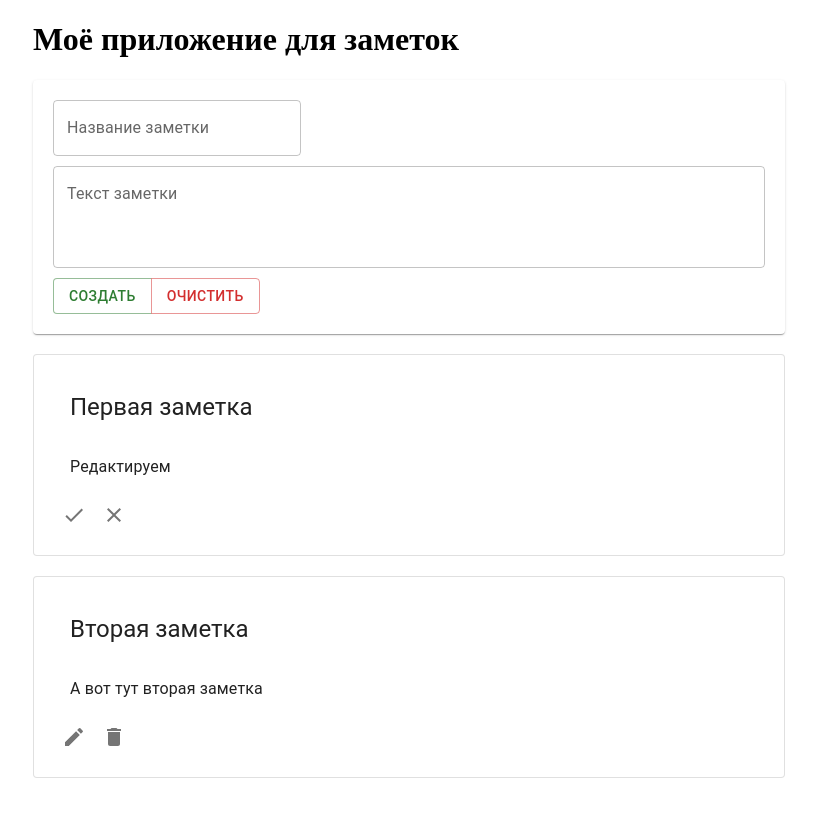
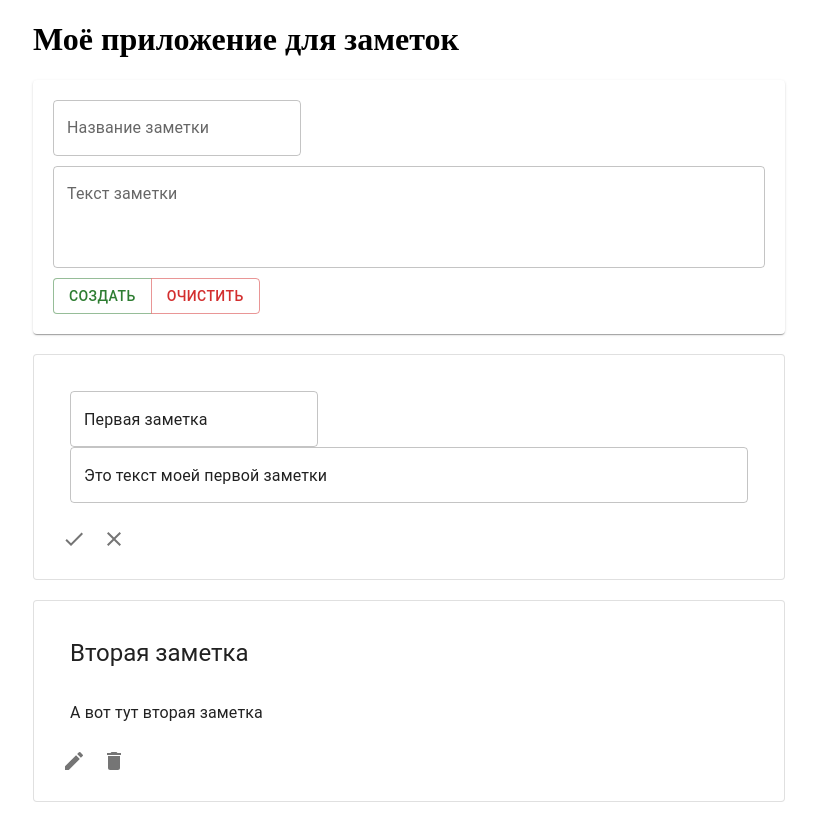
Before and after one commit to VagSer/note-app, a React (Vite) app: page / in a window 1280 px wide. Both pictures are taken after a click on the button 305 px from the left and 515 px from the top of the page. Shown: the whole page, without its empty margins (231-1048 px from the left). Before the commit the page ends 800 px from the top, so only its background shows below. Built offline with nearby package versions, Linux system fonts and the light colour scheme.

Commit message:
Добавление, удаление и редактирование

```diff
--- a/src/components/NewNote.tsx
+++ b/src/components/NewNote.tsx
@@ -36,6 +36,7 @@ export default function NewNote() {
             </Button>
             <Button
                 color="error"
+                onClick={() => setNewNote({id: null, title: '', body: '', tags: []})}
             >
                 Очистить
             </Button>
--- a/src/components/NoteItem.tsx
+++ b/src/components/NoteItem.tsx
@@ -1,16 +1,50 @@
-import { Card, CardContent, CardHeader, IconButton, ButtonGroup, Typography } from "@mui/material"
+import { Card, CardContent, CardHeader, IconButton, ButtonGroup, Typography, TextField } from "@mui/material"
 import DeleteIcon from '@mui/icons-material/Delete'
 import EditIcon from '@mui/icons-material/Edit'
 import ClearIcon from '@mui/icons-material/Clear'
 import CheckIcon from '@mui/icons-material/Check'
 import { INote } from "./NoteList"
 import { useState } from "react"
+import { useAppDispatch } from "../hook"
+import { editNote, removeNote} from "../store/noteSlice"
 
 export default function NoteItem({...props}: INote) {
+    const dispatch = useAppDispatch()
     const [isEditable, setIsEditable] = useState(false)
+    const [currentNote, setCurrentNote] = useState({...props})
 
     return (
-        !isEditable?
+        isEditable?
+        <Card variant="outlined" sx={{margin: '20px auto', padding: '20px'}}>
+        <CardContent>
+            <TextField
+                value={currentNote.title}
+                onChange={(event) => setCurrentNote({...currentNote, title: event.target.value})}
+            />
+            <TextField
+                value={currentNote.body}
+                fullWidth
+                multiline={true}
+                onChange={(event) => setCurrentNote({...currentNote, body: event.target.value})}
+            />
+        </CardContent>
+        <ButtonGroup>
+            <IconButton onClick={() => {
+                dispatch(editNote(currentNote))
+                setIsEditable(false)
+            }}
+            >
+                <CheckIcon />
+            </IconButton>
+            <IconButton onClick={() => {
+                setCurrentNote({...props})
+                setIsEditable(false)
+                }}>
+                <ClearIcon />
+            </IconButton>
+        </ButtonGroup>
+        </Card>
+        :
         <Card variant="outlined" sx={{margin: '20px auto', padding: '20px'}}>
             <CardHeader title={props.title}/>
             <CardContent>
@@ -22,26 +56,9 @@ export default function NoteItem({...props}: INote) {
                 <IconButton onClick={() => setIsEditable(true)}>
                     <EditIcon />
                 </IconButton>
-                <IconButton>
+                <IconButton onClick={() => {if (props.id) dispatch(removeNote(props.id))}}>
                     <DeleteIcon />
                 </IconButton>
             </ButtonGroup>
-        </Card>
-        :
-        <Card variant="outlined" sx={{margin: '20px auto', padding: '20px'}}>
-        <CardHeader title={props.title}/>
-        <CardContent>
-            <Typography>
-                Редактируем
-            </Typography>
-        </CardContent>
-        <ButtonGroup>
-            <IconButton>
-                <CheckIcon />
-            </IconButton>
-            <IconButton onClick={() => setIsEditable(false)}>
-                <ClearIcon />
-            </IconButton>
-        </ButtonGroup>
-    </Card>)
+        </Card>)
 }
--- a/src/store/noteSlice.ts
+++ b/src/store/noteSlice.ts
@@ -23,10 +23,17 @@ const noteSlice = createSlice({
     initialState,
     reducers: {
         addNote(state, action: PayloadAction<Note>) {
-            const newTodo = {...action.payload}
-            newTodo.id = Date.now()
-            console.log(newTodo)
-            state.notesAll.push(newTodo)
+            if (action.payload.title && action.payload.body){
+                const newNote = {...action.payload}
+                newNote.id = Date.now()
+                state.notesAll.push(newNote)
+            }
+        },
+        editNote(state, action: PayloadAction<Note>) {
+            if (action.payload.title && action.payload.body){
+                const newNote = {...action.payload}
+                state.notesAll = state.notesAll.map(note => note.id === newNote.id? newNote: note)
+            }
         },
         removeNote(state, action: PayloadAction<number>) {
             state.notesAll = state.notesAll.filter(s => s.id !== action.payload)
@@ -34,5 +41,5 @@ const noteSlice = createSlice({
     }
 })
 
-export const {addNote} = noteSlice.actions
+export const {addNote, editNote, removeNote} = noteSlice.actions
 export default noteSlice.reducer
```
